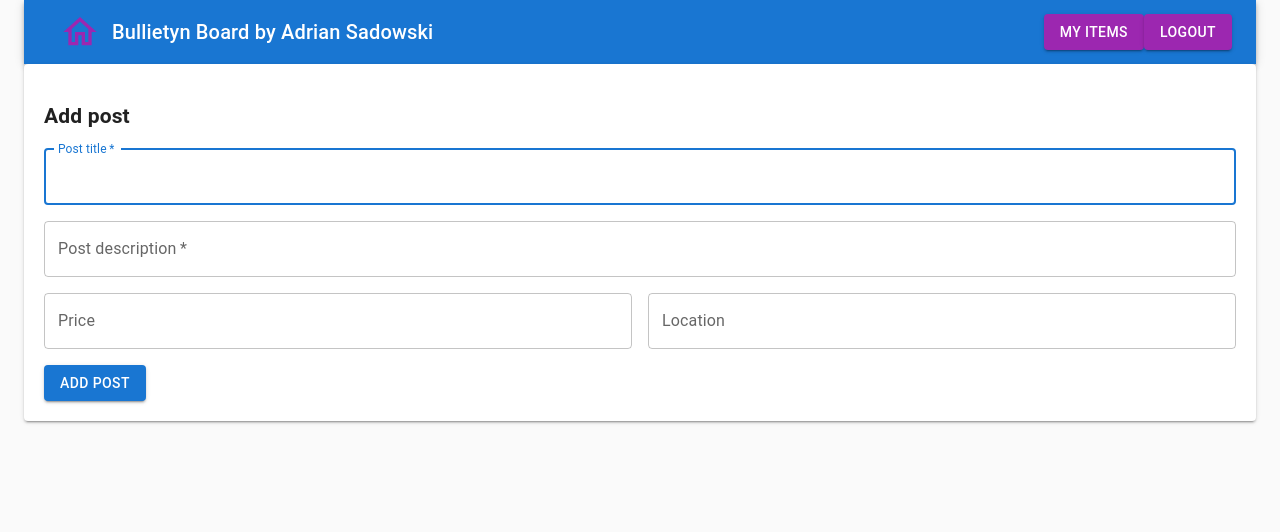
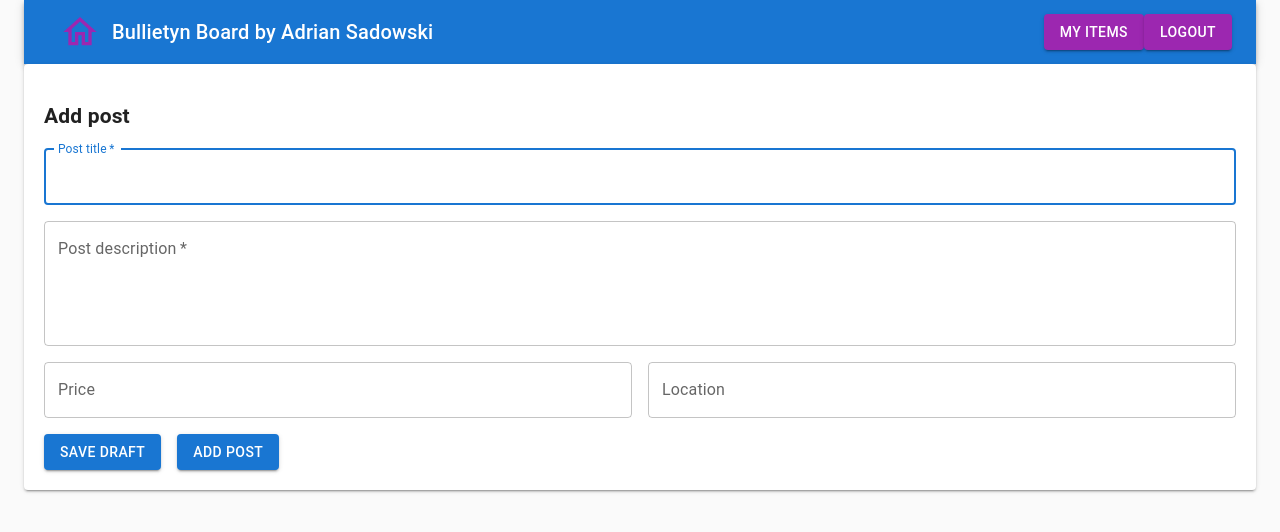
Before and after one commit to AdrianSadowski/Redux-router-express-mongoose-bulletin-board, a React (Create React App) app: page /post/add in a window 1280 px wide. Shown: the top 532 px of the page. Built offline with nearby package versions, Linux system fonts and the light colour scheme.

Commit message:
Fix add field

```diff
--- a/src/components/common/FormPostAdd/FormPostAdd.js
+++ b/src/components/common/FormPostAdd/FormPostAdd.js
@@ -4,6 +4,7 @@ import shortid from 'shortid';
 import {connect} from 'react-redux';
 import {addPost} from '../../../redux/postsRedux';
 import {getUserData} from '../../../redux/userRedux';
+import { formatDate } from '../../../utils/utils';
 
 import {Grid, TextField, Box, Button} from '@mui/material';
 
@@ -14,19 +15,25 @@ import styles from './FormPostAdd.module.scss';
 
 function Component({className, children, addNewPost, userData}) {
   const [title, setTitle] = useState();
-  const [content, setContent] = useState();
+  const [description, setDescription] = useState();
   const [price, setPrice] = useState();
   const [location, setLocation] = useState();
 
   const handleSubmit = event => {
     event.preventDefault();
+    const today = formatDate.DDMMYYYY(new Date());
 
     addNewPost({
       id: shortid(),
       title,
-      content,
-      author: userData.id,
-      status: 'draft',
+      description,
+      publicationDate: today,
+      lastUpdate: today,
+      author: {
+        id: userData.id,
+        email: userData.id,
+      },
+      status: event.target.id,
       price,
       location,
     });
@@ -43,20 +50,33 @@ function Component({className, children, addNewPost, userData}) {
               label="Post title"
               fullWidth
               autoFocus
-              onChange={(e) => setTitle(e.target.value)}
+              onChange={e => setTitle(e.target.value)}
             />
           </Grid>
           <Grid item xs={12}>
-            <TextField required label="Post description" fullWidth onChange={(e) => setContent(e.target.value)}  />
+            <TextField
+              id="outlined-multiline-static"
+              required
+              label="Post description"
+              multiline
+              rows={4}
+              fullWidth
+              onChange={e => setDescription(e.target.value)}
+            />
           </Grid>
           <Grid item xs={12} md={6}>
-            <TextField label="Price" fullWidth  onChange={(e) => setPrice(e.target.value)}  />
+            <TextField label="Price" fullWidth onChange={e => setPrice(e.target.value)} />
           </Grid>
           <Grid item xs={12} md={6}>
-            <TextField label="Location" fullWidth onChange={(e) => setLocation(e.target.value)}  />
+            <TextField label="Location" fullWidth onChange={e => setLocation(e.target.value)} />
           </Grid>
           <Grid item>
-            <Button type="submit" variant="contained">
+            <Button onClick={handleSubmit} variant="contained" id="draft">
+              Save draft
+            </Button>
+          </Grid>
+          <Grid item>
+            <Button onClick={handleSubmit} variant="contained" id="published">
               Add Post
             </Button>
           </Grid>
--- a/src/components/views/Homepage/Homepage.js
+++ b/src/components/views/Homepage/Homepage.js
@@ -9,10 +9,8 @@ import {SmallPost} from '../SmallPost/SmallPost';
 
 import {Button, Toolbar} from '@mui/material';
 
-import clsx from 'clsx';
 
-// import { connect } from 'react-redux';
-// import { reduxSelector, reduxActionCreator } from '../../../redux/exampleRedux.js';
+
 
 import styles from './Homepage.module.scss';
 
@@ -21,7 +19,6 @@ const Component = ({className, posts, isLoggedIn}) => {
   const concent = {
     title: 'All posts',
     buttonPostAdd: 'Add new post',
-    display: 'none',
   };
 
   let buttonNewPost;
@@ -53,20 +50,9 @@ const Component = ({className, posts, isLoggedIn}) => {
     );
   }
   return (
-    <div className={clsx(className, styles.root)}>
+    <div className={styles.root}>
       <Toolbar sx={{justifyContent: 'space-between'}}>
         <h2>{concent.title}</h2>
-        {/* {isLoggedIn ? (
-          <Button
-            component={Link}
-            to="/post/add"
-            size="small"
-            variant="outlined"
-            sx={{display: concent.display}}
-          >
-            {concent.buttonPostAdd}
-          </Button>
-        ) : null} */}
         {buttonNewPost}
       </Toolbar>
       <div className={styles.post}>
--- a/src/components/views/Homepage/Homepage.module.scss
+++ b/src/components/views/Homepage/Homepage.module.scss
@@ -3,5 +3,5 @@
 // .root {
 // }
 .post {
-  padding: 0 20px;
+  padding: 0px 20px 20px 20px;
 }
--- a/src/redux/initialState.js
+++ b/src/redux/initialState.js
@@ -1,12 +1,18 @@
 import shortid from 'shortid';
 
 const userOneId = shortid();
+const userTwoId = shortid();
 
 const initialState = {
   users: [
     {
       id: userOneId,
       email: 'sadow.adrian@gmail.com',
+      password: '123',
+    },
+    {
+      id: userTwoId,
+      email: 'kowalski@poczta.pl',
       password: '123',
     },
   ],
@@ -19,52 +25,55 @@ const initialState = {
     data: [
       {
         id: shortid(),
-        title: 'Post One',
+        title: 'Audi RS6',
         description: `Description of post One. Lorem Ipsum is simply dummy text of the printing and typesetting industry. Lorem Ipsum has been the industry's standard dummy text ever since the 1500s, when an unknown printer took a galley of type and scrambled it to make a type specimen book. It has survived not only five centuries, but also the leap into electronic typesetting, remaining essentially unchanged. It was popularised in the 1960s with the release of Letraset sheets containing Lorem Ipsum passages, and more recently with desktop publishing software like Aldus PageMaker including versions of Lorem Ipsum.`,
         publicationDate: '7-02-2022',
         lastUpdate: '7-02-2022',
         author: {
-          id: userOneId,
+          id: userTwoId,
           email: 'kowalski@poczta.pl',
         },
         status: 'published',
-        price: '200',
+        price: '489',
         location: 'Warszawa',
       },
       {
         id: shortid(),
-        title: 'Post Two',
+        title: 'Mercedes-Benz AMG GT',
         description: `Description of post Two. Lorem Ipsum is simply dummy text of the printing and typesetting industry. Lorem Ipsum has been the industry's standard dummy text ever since the 1500s, when an unknown printer took a galley of type and scrambled it to make a type specimen book. It has survived not only five centuries, but also the leap into electronic typesetting, remaining essentially unchanged. It was popularised in the 1960s with the release of Letraset sheets containing Lorem Ipsum passages, and more recently with desktop publishing software like Aldus PageMaker including versions of Lorem Ipsum.`,
         publicationDate: '7-02-2022',
         lastUpdate: '7-02-2022',
         author: {
-          id: userOneId,
+          id: userTwoId,
           email: 'kowalski@poczta.pl',
         },
         status: 'published',
-        price: '200',
+        price: '1800',
         location: 'Dubai',
       },
       {
         id: shortid(),
-        title: 'Post Three',
+        title: 'BMW M3 DKG',
         description: `Description of post Three. Lorem Ipsum is simply dummy text of the printing and typesetting industry. Lorem Ipsum has been the industry's standard dummy text ever since the 1500s, when an unknown printer took a galley of type and scrambled it to make a type specimen book. It has survived not only five centuries, but also the leap into electronic typesetting, remaining essentially unchanged. It was popularised in the 1960s with the release of Letraset sheets containing Lorem Ipsum passages, and more recently with desktop publishing software like Aldus PageMaker including versions of Lorem Ipsum.`,
         publicationDate: '7-02-2022',
         lastUpdate: '7-02-2022',
-        author: {id: userOneId},
+        author: {
+          id: userOneId,
+          email: 'sadow.adrian@gmail.com',
+        },
         status: 'published',
-        price: '200',
+        price: '999',
         location: 'Krakow',
       },
       {
         id: shortid(),
-        title: 'Post Four',
+        title: 'Ferrari California F1',
         description: `Description of post Four. Lorem Ipsum is simply dummy text of the printing and typesetting industry. Lorem Ipsum has been the industry's standard dummy text ever since the 1500s, when an unknown printer took a galley of type and scrambled it to make a type specimen book. It has survived not only five centuries, but also the leap into electronic typesetting, remaining essentially unchanged. It was popularised in the 1960s with the release of Letraset sheets containing Lorem Ipsum passages, and more recently with desktop publishing software like Aldus PageMaker including versions of Lorem Ipsum.`,
         publicationDate: '7-02-2022',
         lastUpdate: '7-02-2022',
         author: {
           id: userOneId,
-          email: 'kowalski@poczta.pl',
+          email: 'sadow.adrian@gmail.com',
         },
         status: 'published',
         price: '200',
```
